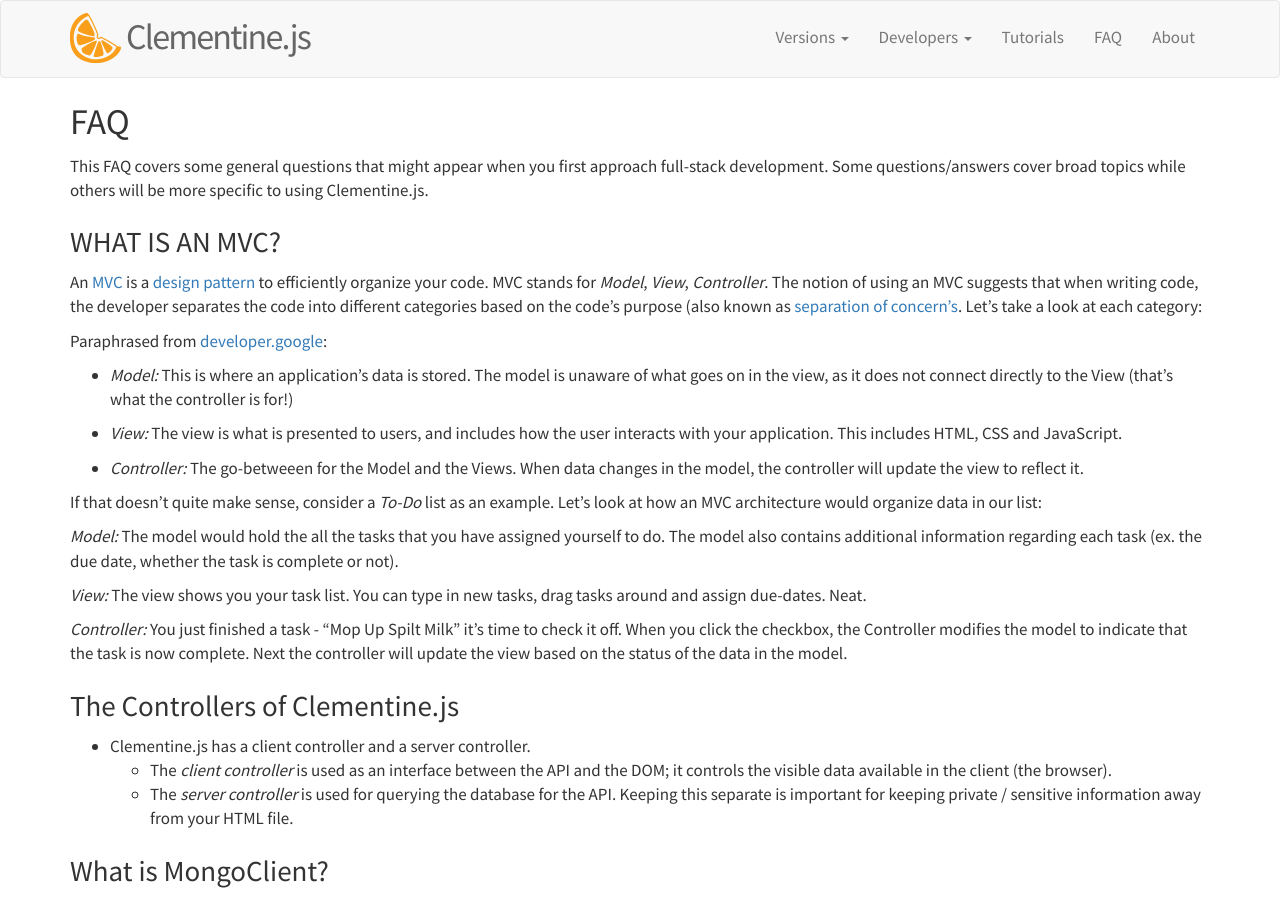
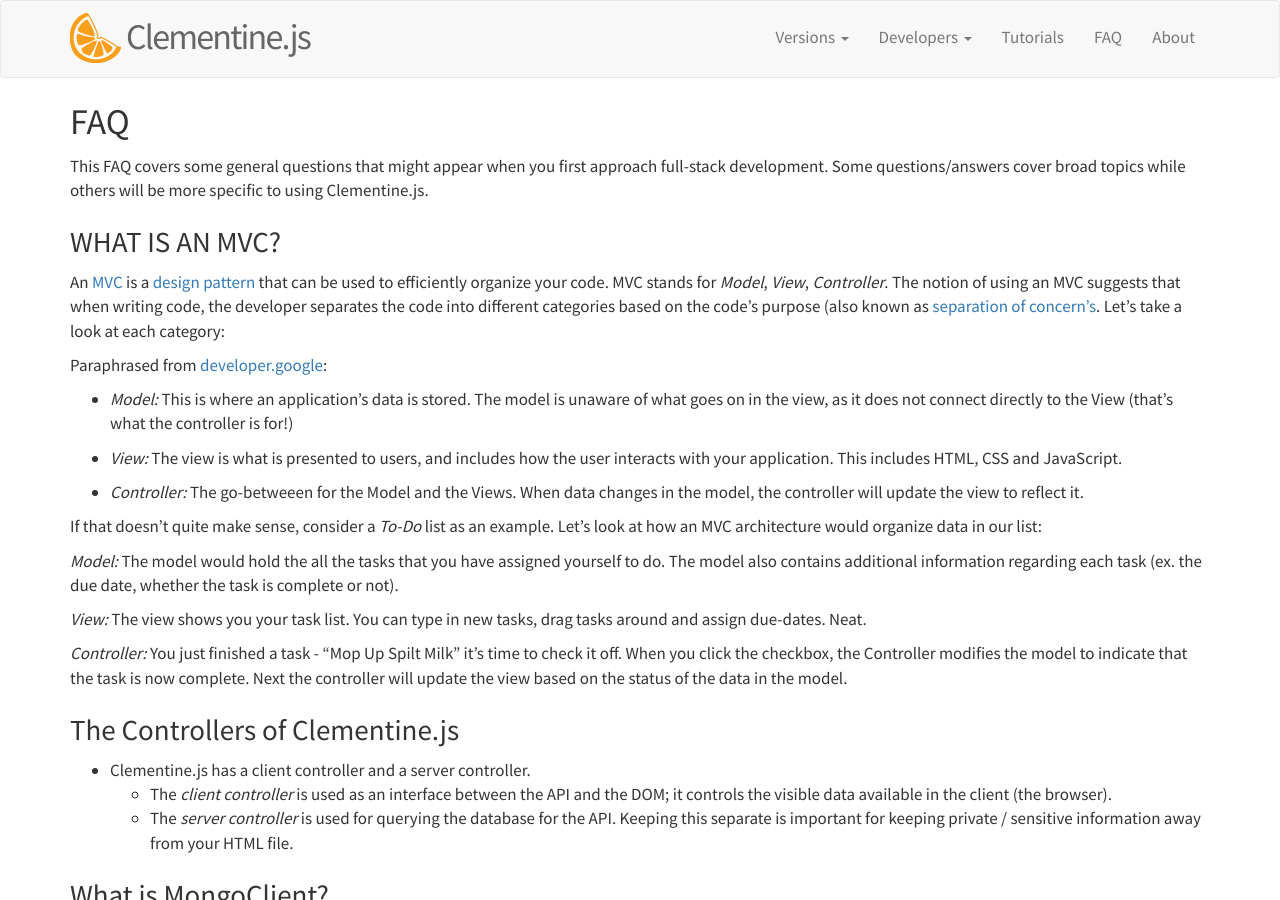
Before and after one commit to johnstonbl01/clementinejs, a Jekyll site: the page built from faq.md, in a window 1280 px wide and 900 px high. Built offline with Jekyll 4.4.1, drawn with Linux system fonts in a browser that asks for light colours; Markdown is read by kramdown in place of the engine named in the settings.

Commit message:
small sentence fix

```diff
--- a/faq.md
+++ b/faq.md
@@ -8,7 +8,7 @@
 
 ### WHAT IS AN MVC?
 
-An [MVC](https://en.wikipedia.org/wiki/Model%E2%80%93view%E2%80%93controller) is a [design pattern](https://en.wikipedia.org/wiki/Software_design_pattern) to efficiently organize your code. MVC stands for *Model*,  *View*, *Controller*. The notion of using an MVC suggests that when writing code, the developer separates the code into different categories based on the code's purpose (also known as [separation of concern's](https://en.wikipedia.org/wiki/Separation_of_concerns). Let's take a look at each category:
+An [MVC](https://en.wikipedia.org/wiki/Model%E2%80%93view%E2%80%93controller) is a [design pattern](https://en.wikipedia.org/wiki/Software_design_pattern) that can be used to efficiently organize your code. MVC stands for *Model*,  *View*, *Controller*. The notion of using an MVC suggests that when writing code, the developer separates the code into different categories based on the code's purpose (also known as [separation of concern's](https://en.wikipedia.org/wiki/Separation_of_concerns). Let's take a look at each category:
 
 Paraphrased from [developer.google](https://developer.chrome.com/apps/app_frameworks):
 
```
